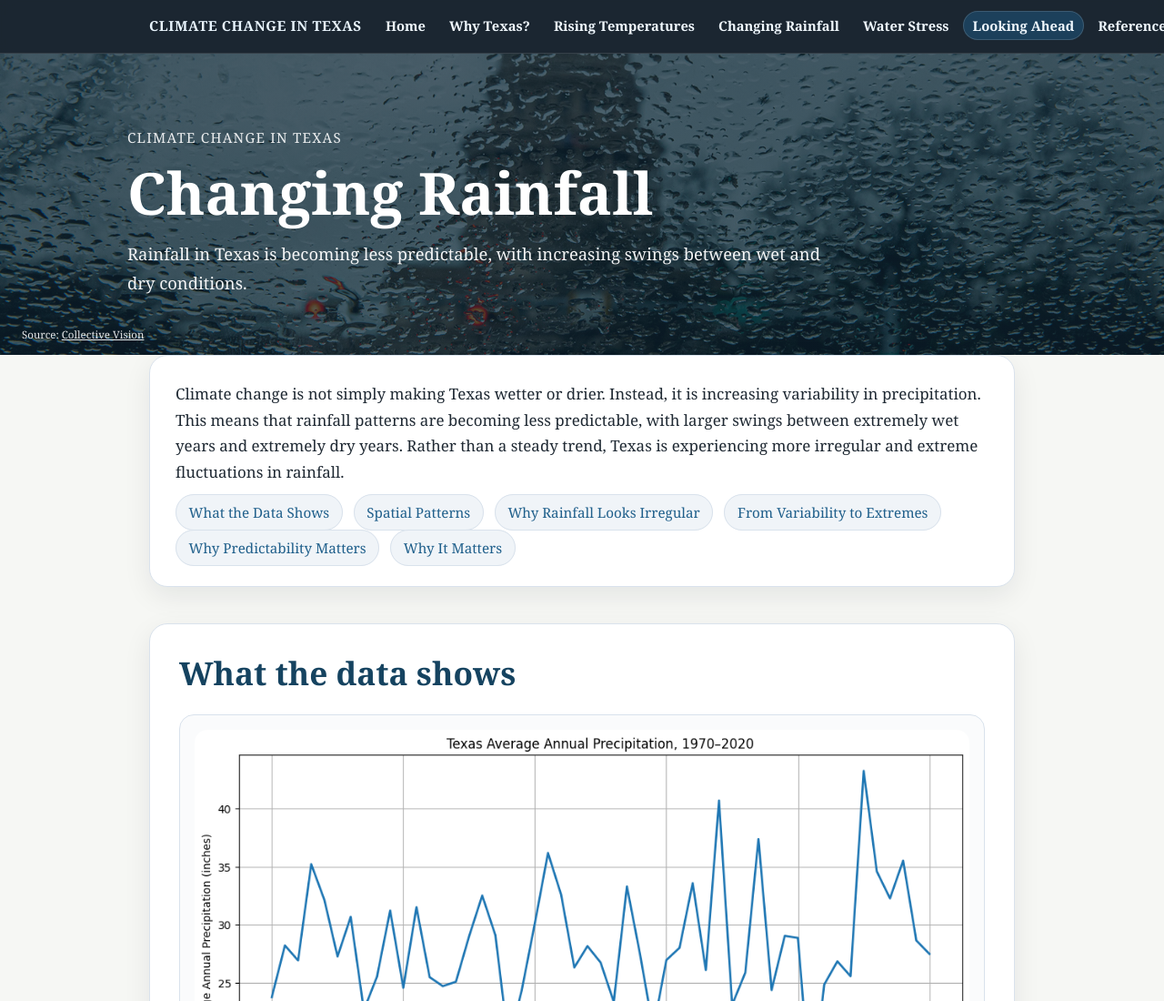
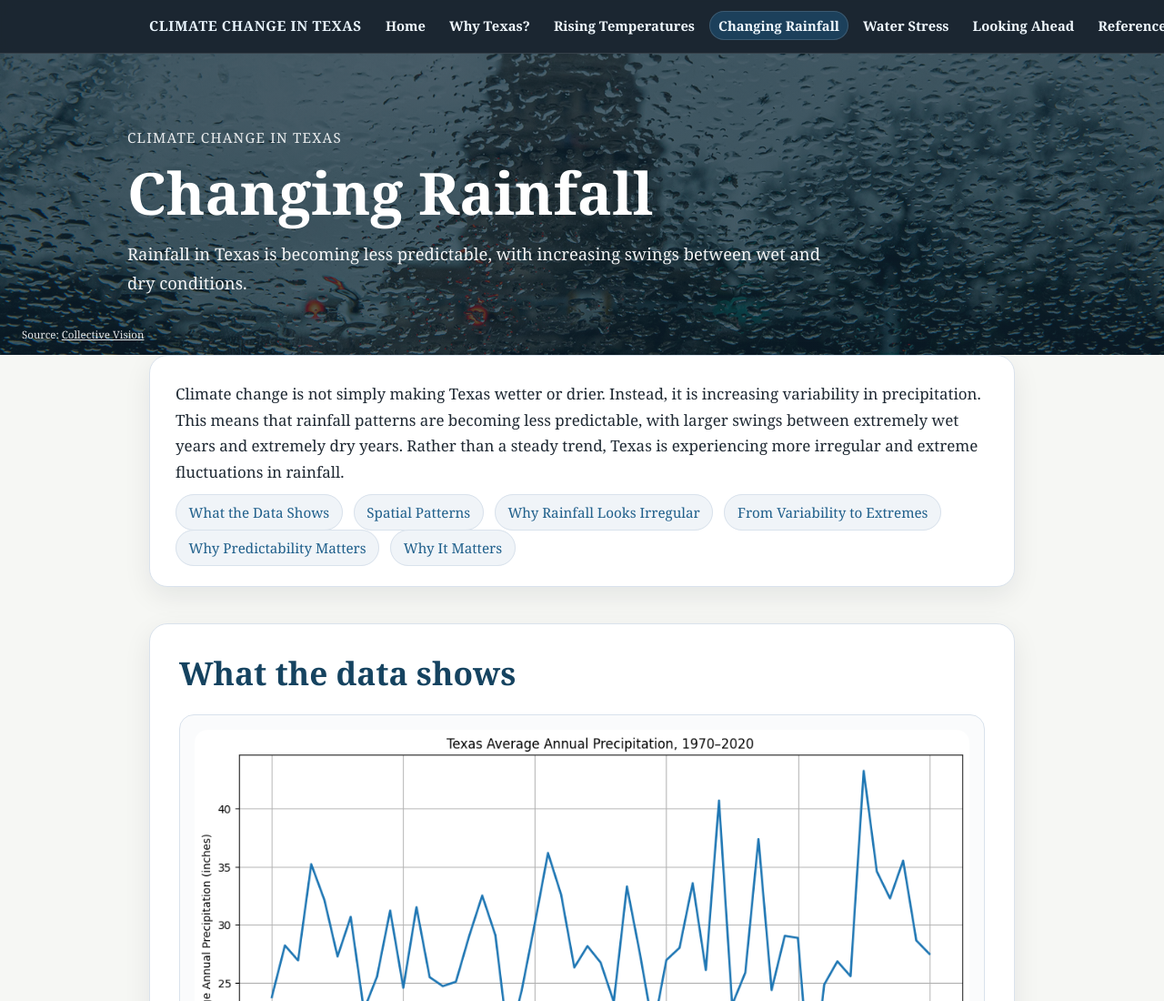
Before and after one commit to miakelso/Climate-Change-Capstone, a website: page changing-rainfall.html in a window 1280 px wide. Shown: the top 1100 px of the page at 91% size. Drawn offline with Linux system fonts and the light colour scheme.

Commit message:
Update changing-rainfall.html

```diff
--- a/changing-rainfall.html
+++ b/changing-rainfall.html
@@ -545,9 +545,9 @@
           <li><a href="index.html">Home</a></li>
           <li><a href="why-texas.html">Why Texas?</a></li>
           <li><a href="rising-temperatures.html">Rising Temperatures</a></li>
-          <li><a href="changing-rainfall.html">Changing Rainfall</a></li>
+          <li><a href="changing-rainfall.html" aria-current="page" >Changing Rainfall</a></li>
           <li><a href="drought.html">Water Stress</a></li>
-          <li><a href="looking-ahead.html" aria-current="page">Looking Ahead</a></li>
+          <li><a href="looking-ahead.html">Looking Ahead</a></li>
           <li><a href="references.html">References</a></li>
         </ul>
       </div>
```
